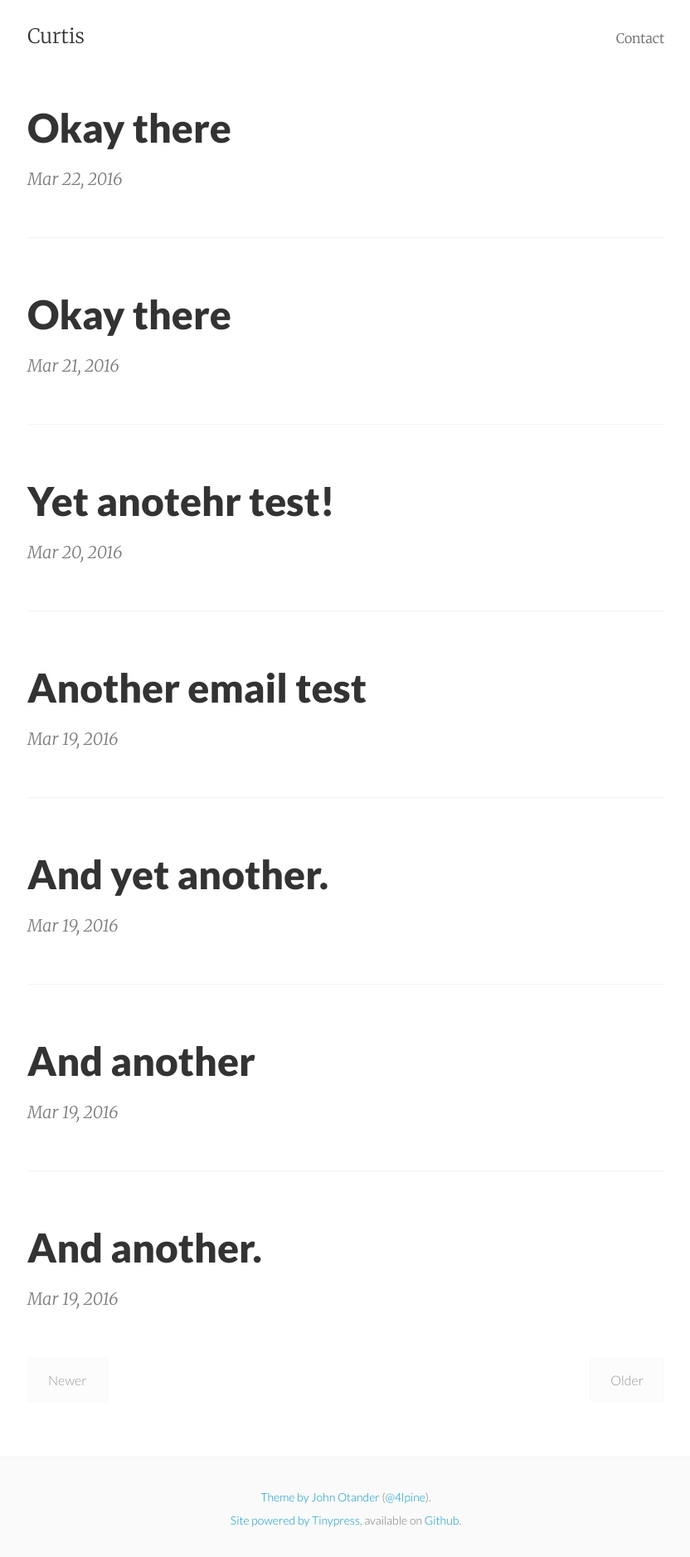
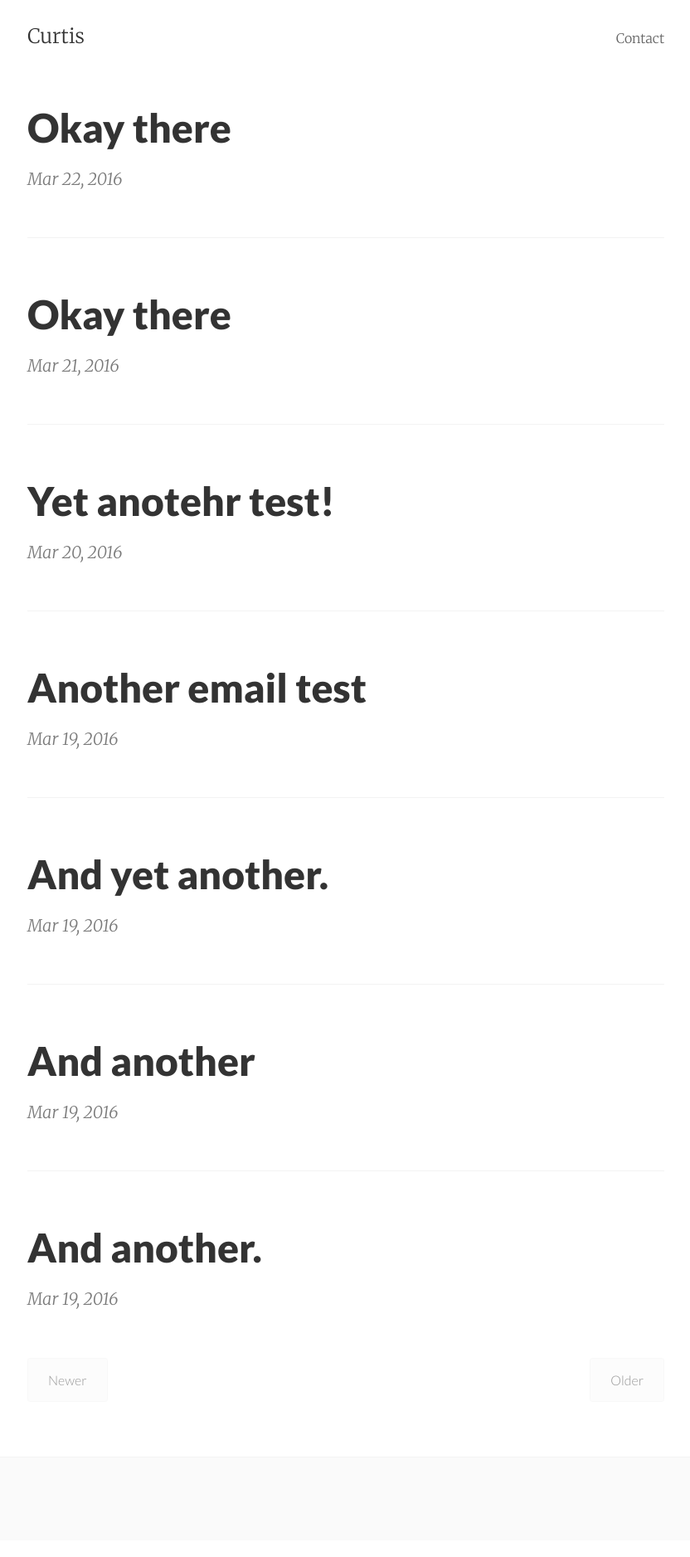
Before and after one commit to EconomiCurtis/EconomiCurtis.github.io, a Jekyll site: the page built from index.html, in a window 1280 px wide. Shown: the whole page at 83% size, without its empty margins (223-1055 px from the left). Built offline with Jekyll 4.4.1, drawn with Linux system fonts in a browser that asks for light colours; the list of posts is cut into pages by our own code.

Commit message:
Update footer.html

```diff
--- a/_includes/footer.html
+++ b/_includes/footer.html
@@ -2,8 +2,6 @@
   <div class="p2 wrap">
     <div class="measure mt1 center">
       <small>
-        <a href="http://johnotander.com">Theme by John Otander</a> (<a href="https://twitter.com/4lpine">@4lpine</a>). <br>
-        <a href="https://tinypress.co/">Site powered by Tinypress</a>, available on <a href="https://github.com/johnotander/pixyll.git">Github</a>.
       </small>
     </div>
   </div>
```
